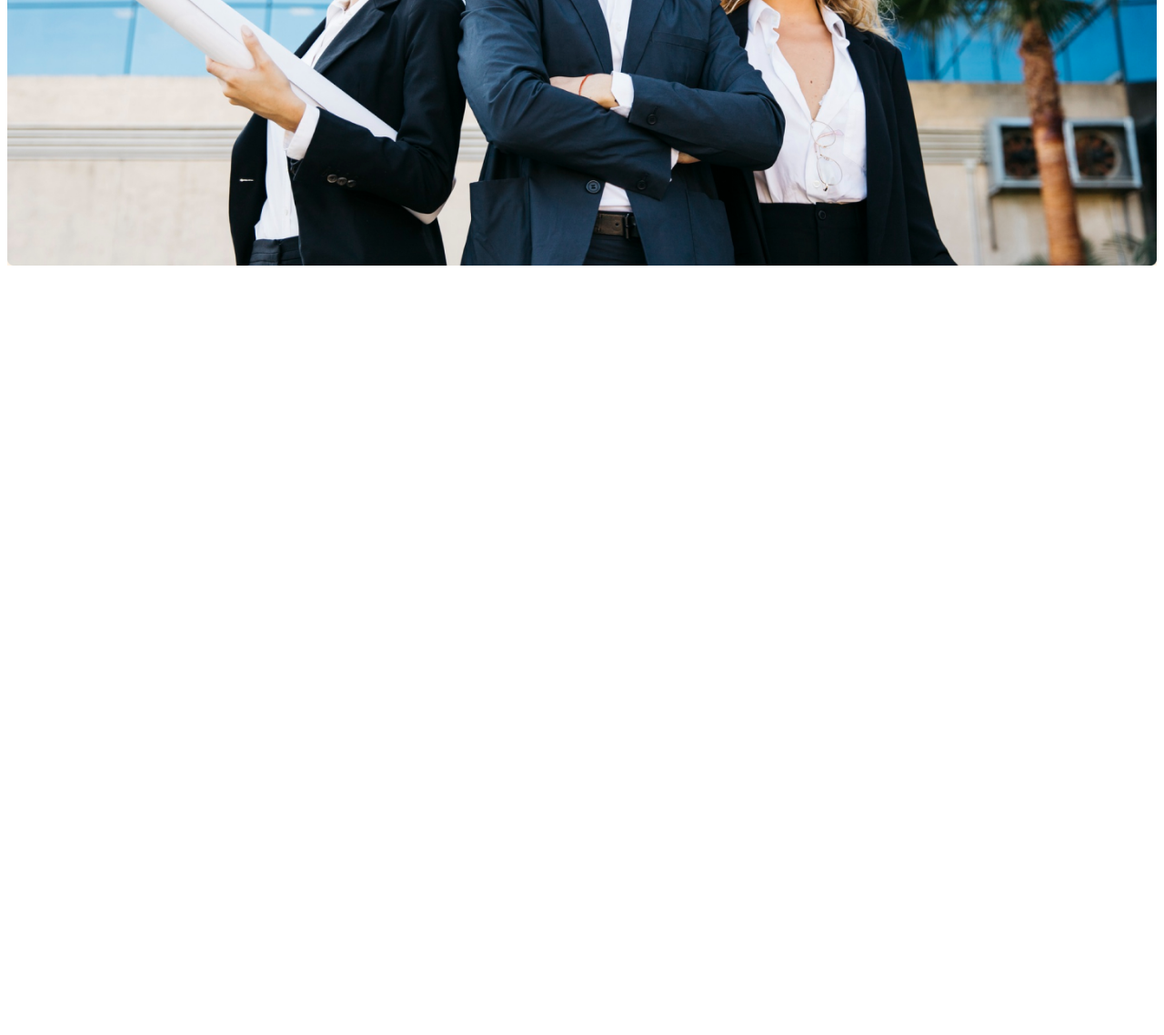
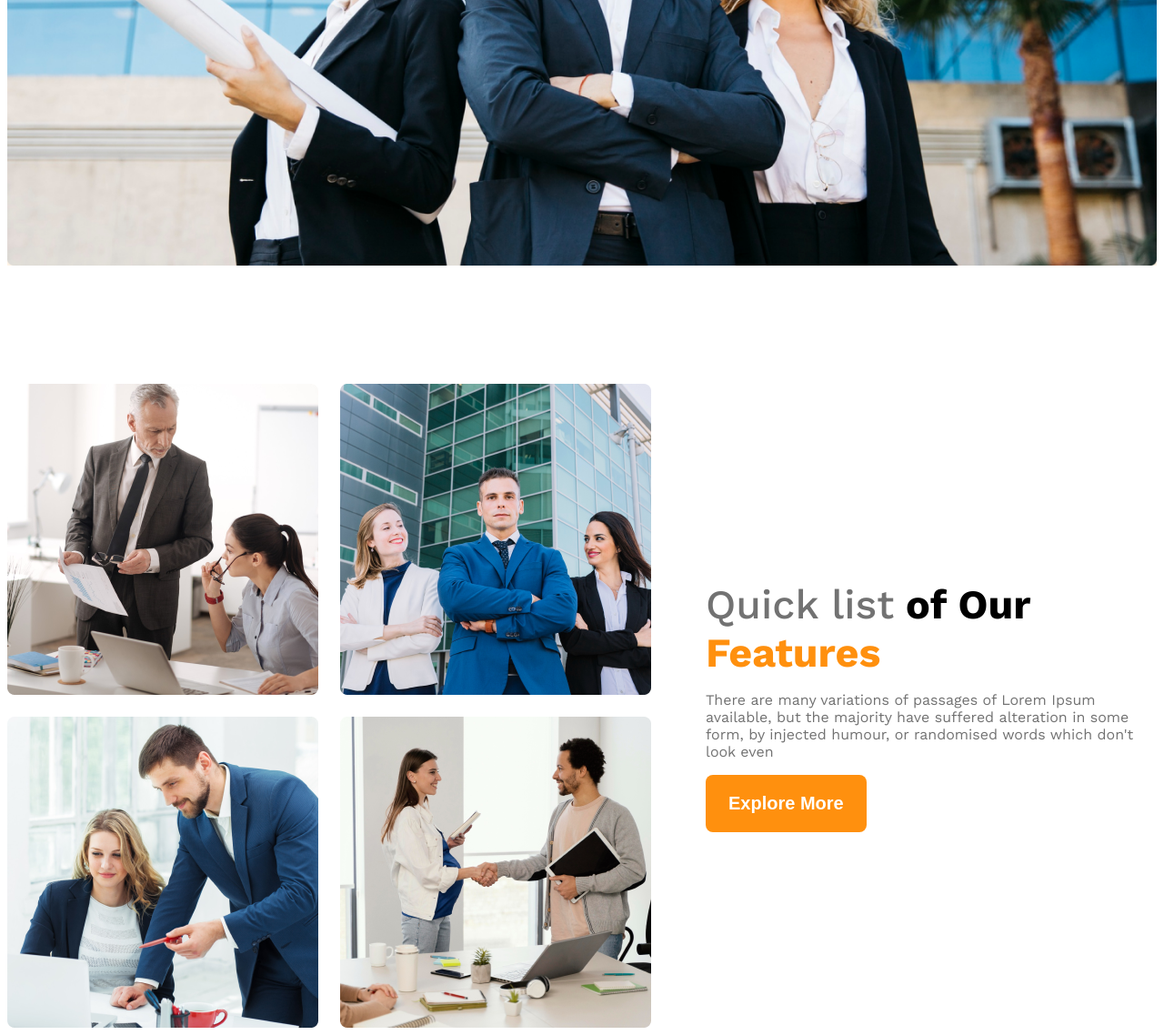
Before and after one commit to matinsyed/g3-architects-website, a plain HTML site: page index.html in a window 1280 px wide. Shown: the part 821-1959 px from the top of the page at 91% size. Before the commit the page ends 1121 px from the top, so only its background shows below. Drawn offline with nearby package versions, Linux system fonts and the light colour scheme.

Commit message:
History Restored

```diff
--- a/index.html
+++ b/index.html
@@ -32,7 +32,23 @@
         </div>
     </header>
     <main>
-
+        <section class="teams display-flex">
+            <div class="teams-img-container">
+                <img src="images/team1.png" alt="">
+                <img src="images/team2.png" alt="">
+                <img src="images/team3.png" alt="">
+                <img src="images/team4.png" alt="">
+            </div>
+            <div class="teams-features">
+                <h3 class="feature-title">
+                    <span class="text-light-gray" id="quick-list">Quick list</span>
+                    <span id="Our">of Our</span>
+                    <span id="feature">Features</span>
+                </h3>
+                <p class="feature-description text-light-gray">There are many variations of passages of Lorem Ipsum available, but the majority have suffered alteration in some form, by injected humour, or randomised words which don't look even</p>
+                <button class="btn-primary">Explore More</button>
+            </div>
+        </section>
     </main>
     <footer>
 
--- a/styles/architects.css
+++ b/styles/architects.css
@@ -5,6 +5,17 @@
   font-optical-sizing: auto;
   font-weight: 400;
   font-style: normal;
+}
+
+/* Shared Style */
+.display-flex{
+    display: flex;
+}
+.bg-color{
+    background-color: rgba(255, 144, 14, 0.1);
+}
+main > section{
+    margin-top: 130px;
 }
 /* Dark-1 */
 .text-dark-gray{
@@ -14,18 +25,13 @@
 .text-gray{
     color: #424242;
 }
-
 /* Dark-3 */
 .text-light-gray{
     color: #727272;
 }
-
-/* Shared Style */
-.display-flex{
-    display: flex;
-}
-.bg-color{
-    background-color: rgba(255, 144, 14, 0.1);
+main{
+    max-width: 1440px;
+    margin: 0 auto;
 }
 /* Header styles */
 .brand-title{
@@ -49,7 +55,7 @@
 }
 
 .navbar, .banner{
-    max-width: 1920px;
+    max-width: 1440px;
     margin: 0px auto;
 }
 .banner{
@@ -82,12 +88,54 @@
     width: 100%;
     border-radius: 8px;
 }
+/* Team and feature related styles */
+.teams{
+    align-items: center;
+}
+.teams-img-container{
+    display: grid;
+    grid-template-columns: repeat(2, 1fr);
+    gap: 24px;
+}
+.teams-features{
+    margin-left: 60px;
+    max-width: 550px;
+}
+.feature-title{
+    margin: 0;
+    font-size: 2.8rem;
+    font-weight: 700;
+}
+#quick-list{
+    font-weight: 500;
+}
+#feature{
+    color: #FF900E;
+}
 
 @media screen and (max-width:576px){
- .navbar, .nav-links{
+ .navbar,
+ .nav-links,
+ .teams
+ {
     flex-direction: column;
  }
  .banner-title{
     font-size: 2rem;
  }
+ .teams-img-container{
+    grid-template-columns: repeat(1,1fr);
+ }
+ .teams-features{
+    margin-left: 20px;
 }
+}
+
+@media screen and (min-width:576px) and (max-width: 992px) {
+    .teams{
+        flex-direction: column;
+    }
+    .teams-features{
+        margin: 50px auto;
+    }
+}
```
